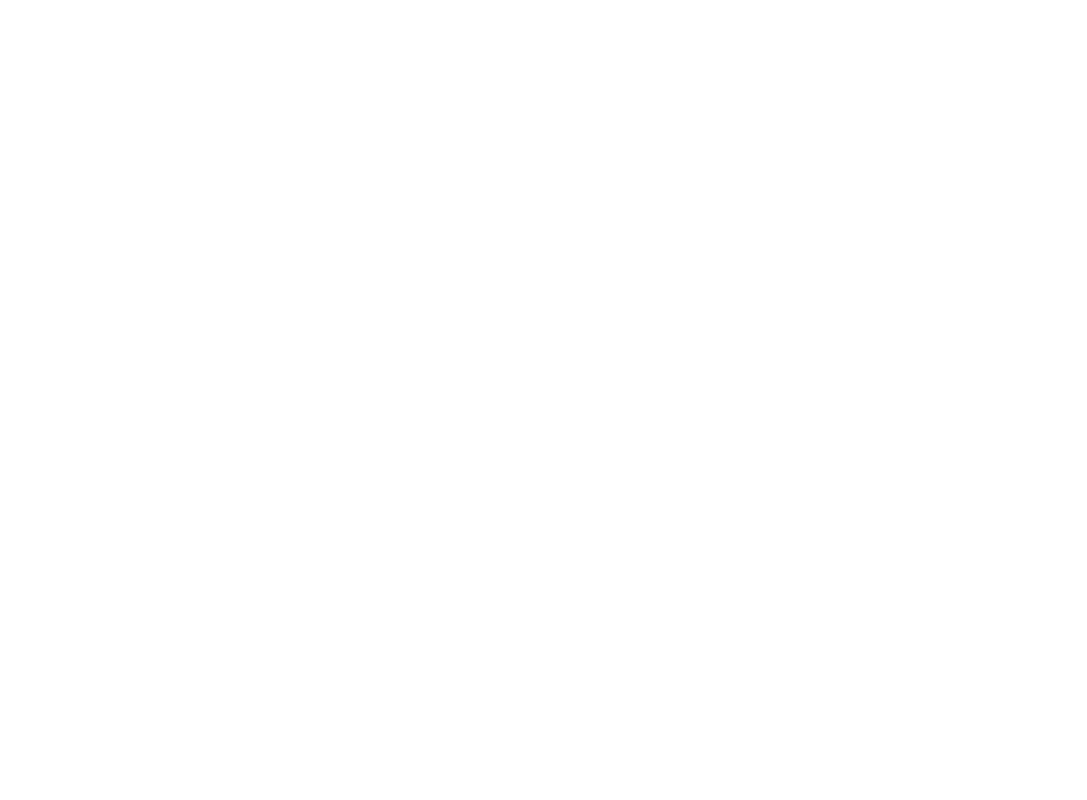
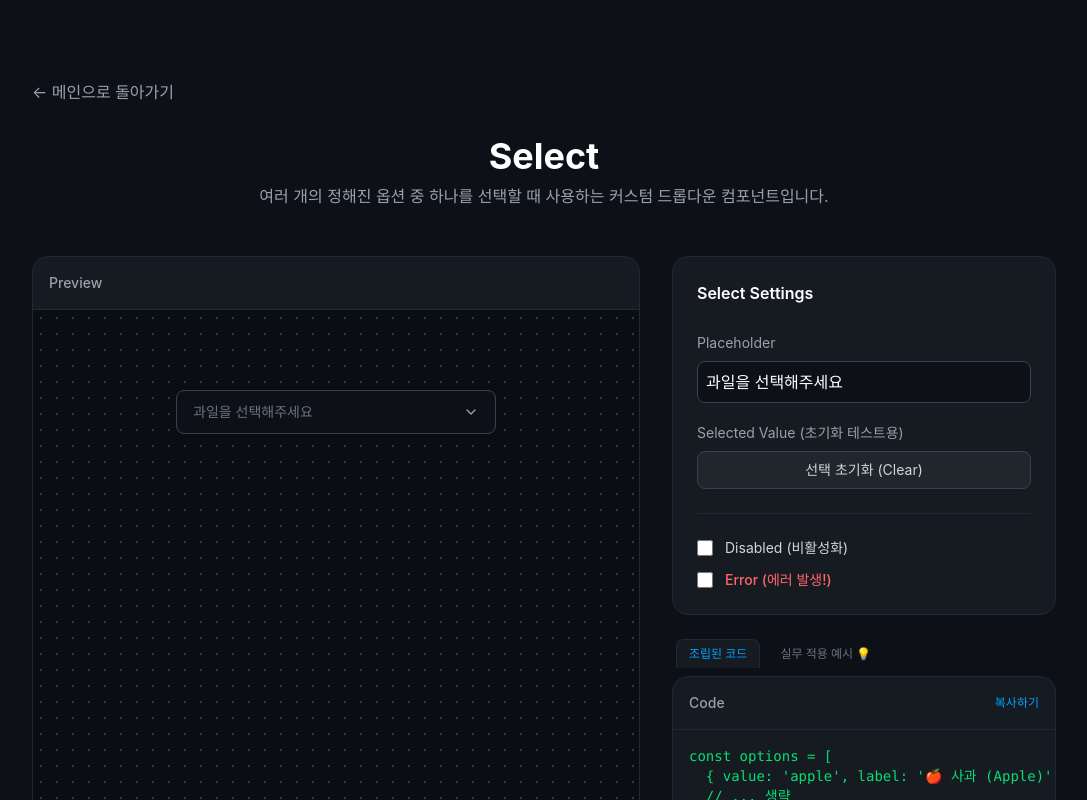
Before and after one commit to bjw9415-oss/jun-UI, a React (Vite) app: page /select in a window 1280 px wide. Before the commit this address had no page. Shown: the top 800 px of the page, without its empty margins (96-1183 px from the left). Built offline with nearby package versions, Linux system fonts and the light colour scheme.

Commit message:
feat:Implementing selectpage playground and connecting routes

```diff
--- a/src/App.tsx
+++ b/src/App.tsx
@@ -5,6 +5,7 @@
 import CustomImageButtonPage from "./pages/CustomImageButtonPage";
 import InputPage from "./pages/InputPage";
 import TextareaPage from "./pages/TextareaPage";
+import SelectPage from "./pages/SelectPage";
 
 function App() {
   return (
@@ -19,6 +20,7 @@
         <Route path="/image-button" element={<CustomImageButtonPage />} />
         <Route path="/inputs" element={<InputPage />} />
         <Route path="/textarea" element={<TextareaPage />} />
+        <Route path="/select" element={<SelectPage />} />
       </Routes>
     </BrowserRouter>
   );
--- a/src/pages/Home.tsx
+++ b/src/pages/Home.tsx
@@ -6,6 +6,7 @@
   Type,
   AlignLeft,
   ToggleLeft,
+  ListFilter,
   type LucideIcon,
 } from "lucide-react";
 interface ComponentItem {
@@ -61,6 +62,12 @@
         path: "/textarea",
         icon: AlignLeft,
         desc: "여러 줄의 긴 텍스트를 입력받는 영역",
+      },
+      {
+        name: "Select",
+        path: "/select",
+        icon: ListFilter,
+        desc: "목록에서 하나의 값을 고르는 드롭다운",
       },
     ],
   },
--- /dev/null
+++ b/src/pages/SelectPage.tsx
@@ -0,0 +1,212 @@
+import { useState } from "react";
+import Select from "../components/Select";
+import PageHeader from "../components/PageHeader";
+import CodeViewer from "../components/CodeViewer";
+
+type CodeTabType = "component" | "usage";
+
+// 플레이그라운드에서 사용할 샘플 데이터
+const fruitOptions = [
+  { value: "apple", label: "🍎 사과 (Apple)" },
+  { value: "banana", label: "🍌 바나나 (Banana)" },
+  { value: "grape", label: "🍇 포도 (Grape)" },
+  { value: "mango", label: "🥭 망고 (Mango)" },
+  { value: "strawberry", label: "🍓 딸기 (Strawberry)" },
+];
+
+export default function SelectPage() {
+  const [selectedValue, setSelectedValue] = useState<string>("");
+  const [placeholder, setPlaceholder] = useState("과일을 선택해주세요");
+
+  const [isDisabled, setIsDisabled] = useState(false);
+  const [hasError, setHasError] = useState(false);
+  const [errorMessage, setErrorMessage] = useState("필수 항목을 선택해주세요.");
+
+  const [codeTab, setCodeTab] = useState<CodeTabType>("component");
+
+  //1. 조립된 코드 생성기
+  const errorCode = hasError
+    ? `\n  error\n  errorMessage="${errorMessage}"`
+    : "";
+  const disabledCode = isDisabled ? `\n  disabled` : "";
+
+  const generatedCode = `const options = [
+  { value: 'apple', label: '🍎 사과 (Apple)' },
+  // ... 생략
+];
+
+<Select
+  options={options}
+  value="${selectedValue}"
+  placeholder="${placeholder}"${disabledCode}${errorCode}
+/>`;
+
+  // 2-1. 에러 옵션을 켰을 때만 유효성 검사(Validation) 로직과 UI를 코드에 주입합니다.
+  const validationStateStr = hasError
+    ? `\n  const [isSubmitAttempted, setIsSubmitAttempted] = useState(false);`
+    : "";
+  const validationLogicStr = hasError
+    ? `\n    setIsSubmitAttempted(true);\n    if (!country) return; // 에러: 선택 안 했으면 가입 중단\n`
+    : "";
+  const errorPropStr = hasError
+    ? `\n        error={isSubmitAttempted && !country}\n        errorMessage="${errorMessage}"`
+    : "";
+
+  // 2-2. 비활성화 옵션을 켰을 때 Select와 제출 버튼을 모두 잠가버립니다.
+  const disabledPropStr = isDisabled ? `\n        disabled` : "";
+  const buttonDisabledStr = isDisabled
+    ? `\n        disabled\n        className="h-11 bg-[#161b22] text-gray-500 rounded-lg font-medium cursor-not-allowed"`
+    : `\n        className="h-11 bg-[#00a2ff] text-white rounded-lg font-medium hover:bg-[#008ce6] transition-colors"`;
+
+  const usageExampleCode = `import { useState } from 'react';
+import Select from '../components/Select';
+
+const countryOptions = [
+  { value: 'kr', label: '🇰🇷 대한민국' },
+  { value: 'us', label: '🇺🇸 미국' },
+  { value: 'jp', label: '🇯🇵 일본' },
+];
+
+export default function SignupForm() {
+  const [country, setCountry] = useState<string>('');${validationStateStr}
+
+  const handleSubmit = () => {${validationLogicStr}
+    alert(\`가입 성공! 선택한 국가: \${country}\`);
+  };
+
+  return (
+    <div className="flex flex-col gap-4 max-w-sm">
+      <Select
+        options={countryOptions}
+        value={country}
+        onChange={setCountry}
+        placeholder="${placeholder}"${disabledPropStr}${errorPropStr}
+      />
+      <button
+        onClick={handleSubmit}${buttonDisabledStr}
+      >
+        가입하기
+      </button>
+    </div>
+  );
+}`;
+
+  return (
+    <div className="min-h-screen bg-[#0d1117] flex flex-col items-center py-20 px-4">
+      <PageHeader
+        title="Select"
+        description="여러 개의 정해진 옵션 중 하나를 선택할 때 사용하는 커스텀 드롭다운 컴포넌트입니다."
+      />
+
+      <div className="w-full max-w-5xl flex flex-col lg:flex-row gap-8">
+        {/* 왼쪽: 미리보기(Preview) 패널 */}
+        <div className="flex-1 bg-[#161b22] rounded-2xl border border-gray-800 flex flex-col overflow-hidden">
+          <div className="p-4 border-b border-gray-800 text-sm text-gray-400 font-medium">
+            Preview
+          </div>
+          <div className="flex-1 flex items-start justify-center p-10 pt-20 min-h-100 bg-[#0a0d12] bg-[radial-gradient(#30363d_1px,transparent_1px)] bg-size-[16px_16px] overflow-auto">
+            <div className="w-full max-w-xs">
+              <Select
+                options={fruitOptions}
+                value={selectedValue}
+                onChange={setSelectedValue}
+                placeholder={placeholder}
+                disabled={isDisabled}
+                error={hasError}
+                errorMessage={errorMessage}
+              />
+            </div>
+          </div>
+        </div>
+
+        {/* 오른쪽: 조종판(Controls) 및 코드 뷰어 패널 */}
+        <div className="w-full lg:w-96 flex flex-col gap-6">
+          <div className="bg-[#161b22] p-6 rounded-2xl border border-gray-800 flex flex-col gap-5">
+            <h3 className="text-white font-semibold mb-2">Select Settings</h3>
+
+            <div className="flex flex-col gap-2">
+              <label className="text-sm text-gray-400">Placeholder</label>
+              <input
+                type="text"
+                value={placeholder}
+                onChange={(e) => setPlaceholder(e.target.value)}
+                className="bg-[#0d1117] text-white border border-gray-700 rounded-lg p-2 outline-none focus:border-[#00a2ff]"
+              />
+            </div>
+
+            <div className="flex flex-col gap-2">
+              <label className="text-sm text-gray-400">
+                Selected Value (초기화 테스트용)
+              </label>
+              <button
+                onClick={() => setSelectedValue("")}
+                className="py-2 text-sm text-gray-300 bg-[#21262d] border border-gray-700 rounded-lg hover:bg-gray-700 transition-colors"
+              >
+                선택 초기화 (Clear)
+              </button>
+            </div>
+
+            <div className="border-t border-gray-800 my-1"></div>
+
+            <div className="flex flex-col gap-3">
+              <label className="flex items-center gap-3 cursor-pointer">
+                <input
+                  type="checkbox"
+                  checked={isDisabled}
+                  onChange={(e) => setIsDisabled(e.target.checked)}
+                  className="w-4 h-4 accent-[#00a2ff]"
+                />
+                <span className="text-gray-300 text-sm">
+                  Disabled (비활성화)
+                </span>
+              </label>
+
+              <div className="flex flex-col gap-2">
+                <label className="flex items-center gap-3 cursor-pointer">
+                  <input
+                    type="checkbox"
+                    checked={hasError}
+                    onChange={(e) => setHasError(e.target.checked)}
+                    className="w-4 h-4 accent-red-500"
+                  />
+                  <span className="text-red-400 font-medium text-sm">
+                    Error (에러 발생!)
+                  </span>
+                </label>
+
+                {hasError && (
+                  <input
+                    type="text"
+                    value={errorMessage}
+                    onChange={(e) => setErrorMessage(e.target.value)}
+                    className="bg-[#21262d] text-red-400 border border-red-900/50 rounded-lg p-2 outline-none focus:border-red-500 text-sm mt-1"
+                  />
+                )}
+              </div>
+            </div>
+          </div>
+
+          <div className="flex flex-col gap-2">
+            <div className="flex gap-2 px-1">
+              <button
+                onClick={() => setCodeTab("component")}
+                className={`text-xs font-medium px-3 py-1.5 rounded-t-lg transition-colors ${codeTab === "component" ? "bg-[#161b22] text-[#00a2ff] border-t border-x border-gray-800" : "text-gray-500 hover:text-gray-300"}`}
+              >
+                조립된 코드
+              </button>
+              <button
+                onClick={() => setCodeTab("usage")}
+                className={`text-xs font-medium px-3 py-1.5 rounded-t-lg transition-colors ${codeTab === "usage" ? "bg-[#161b22] text-[#00a2ff] border-t border-x border-gray-800" : "text-gray-500 hover:text-gray-300"}`}
+              >
+                실무 적용 예시 💡
+              </button>
+            </div>
+            <CodeViewer
+              code={codeTab === "component" ? generatedCode : usageExampleCode}
+            />
+          </div>
+        </div>
+      </div>
+    </div>
+  );
+}
```
